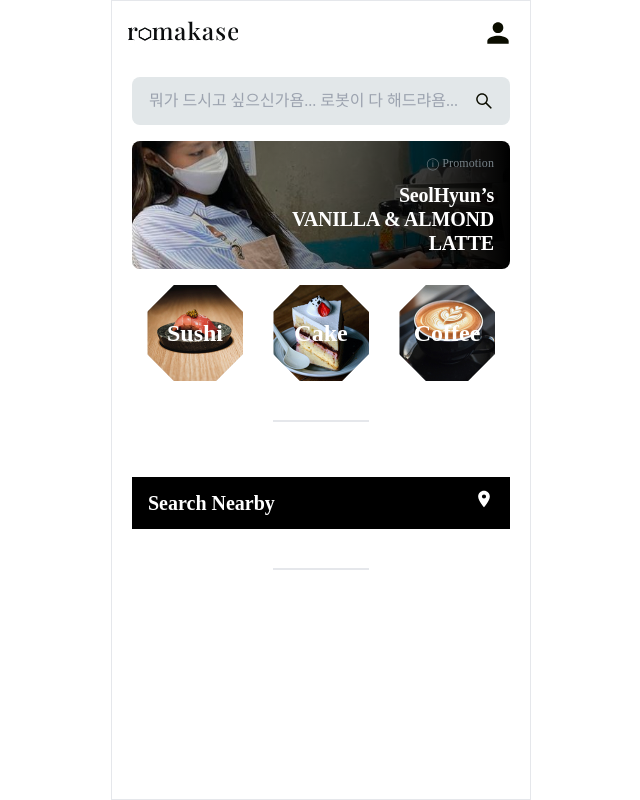
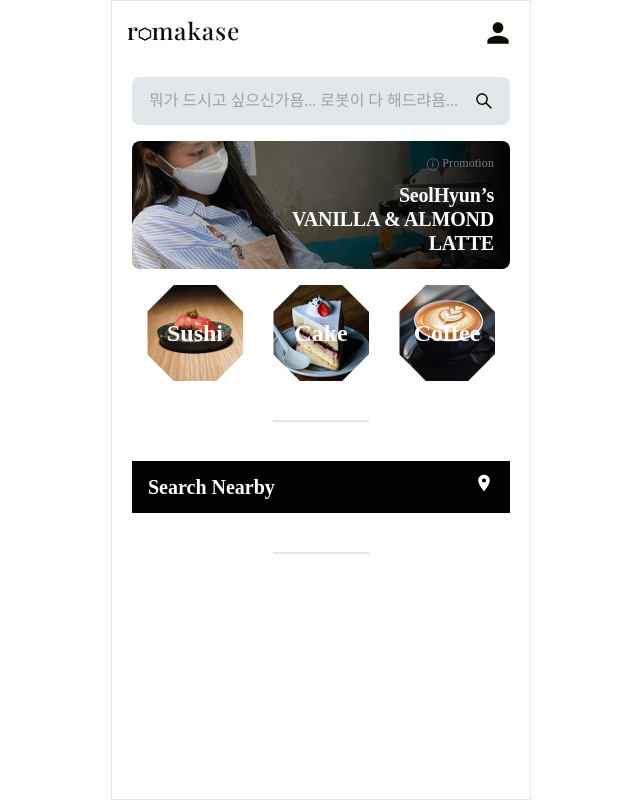
Before and after one commit to lgtm-junction/frontend, a Next.js app: page / in a window 1280 px wide. Shown: the whole page, without its empty margins (319-959 px from the left). Built offline with nearby package versions, Linux system fonts and the light colour scheme; a web font is replaced by a local one.

Commit message:
fix: remove useless margin

```diff
--- a/app/page.tsx
+++ b/app/page.tsx
@@ -24,7 +24,7 @@ export default function Home() {
           ))}
         </div>
         <Divider />
-        <div className="bg-black px-4 py-3 text-xl text-white font-semibold flex justify-between mt-4">
+        <div className="bg-black px-4 py-3 text-xl text-white font-semibold flex justify-between">
           Search Nearby
           <MdLocationOn />
         </div>
```
